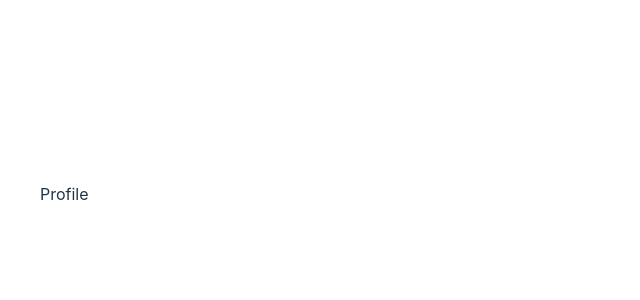
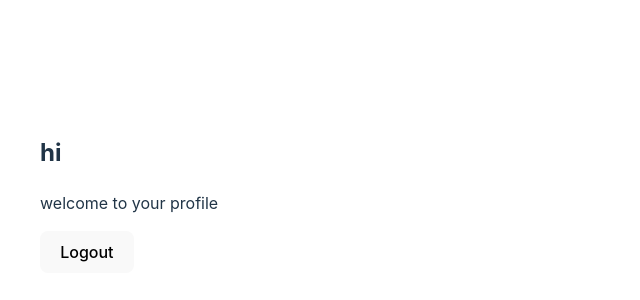
Before and after one commit to ark948/django-api-jwt-auth-exmaple02, a React (Vite) app in the folder frontend/: page /dashboard in a window 1280 px wide. Shown: the part 226-526 px from the top of the page, without its empty margins (0-640 px from the left). Built offline with nearby package versions, Linux system fonts and the light colour scheme; sample sign-in values are in the browser's storage.

Commit message:
frontend: Profile/dashboard page complete

```diff
--- a/frontend/src/components/Login.jsx
+++ b/frontend/src/components/Login.jsx
@@ -37,8 +37,8 @@ const Login = () => {
             if (res.status === 200) {
                 localStorage.setItem("user", JSON.stringify(user))
                 localStorage.setItem('access', JSON.stringify(response.access_token))
-                localStorage.setItem('refresh', JSON.stringify(response.refresh_tokne))
-                navigate("/profile")
+                localStorage.setItem('refresh', JSON.stringify(response.refresh_token))
+                navigate("/dashboard")
                 toast.success("login successful");
             }
         }
--- a/frontend/src/components/Profile.jsx
+++ b/frontend/src/components/Profile.jsx
@@ -1,9 +1,26 @@
-import React from "react";
+import React, { useEffect } from "react";
+import { useNavigate } from 'react-router-dom';
 
 const Profile = () => {
+    // #11
+    // reminder: useEffect allows for some side code to run upon a render (dependancy)
+    const navigate = useNavigate()
+    const user = JSON.parse(localStorage.getItem('user'));
+    const jwt_access = localStorage.getItem('access');
+
+    useEffect(() => {
+        if (jwt_access === null && !user) {
+            navigate('/login')
+        }
+    }, []);
+
     return (
-        <div>Profile</div>
-    )
+        <div className="container">
+            <h2>hi {user && user.names}</h2>
+            <p style={{textAlign: "center"}}>welcome to your profile</p>
+            <button className="logout-btn">Logout</button>
+        </div>
+    );
 };
 
 export default Profile
```
Also changed, not shown: 1 other file (tests, documents, lock files or other folders).
